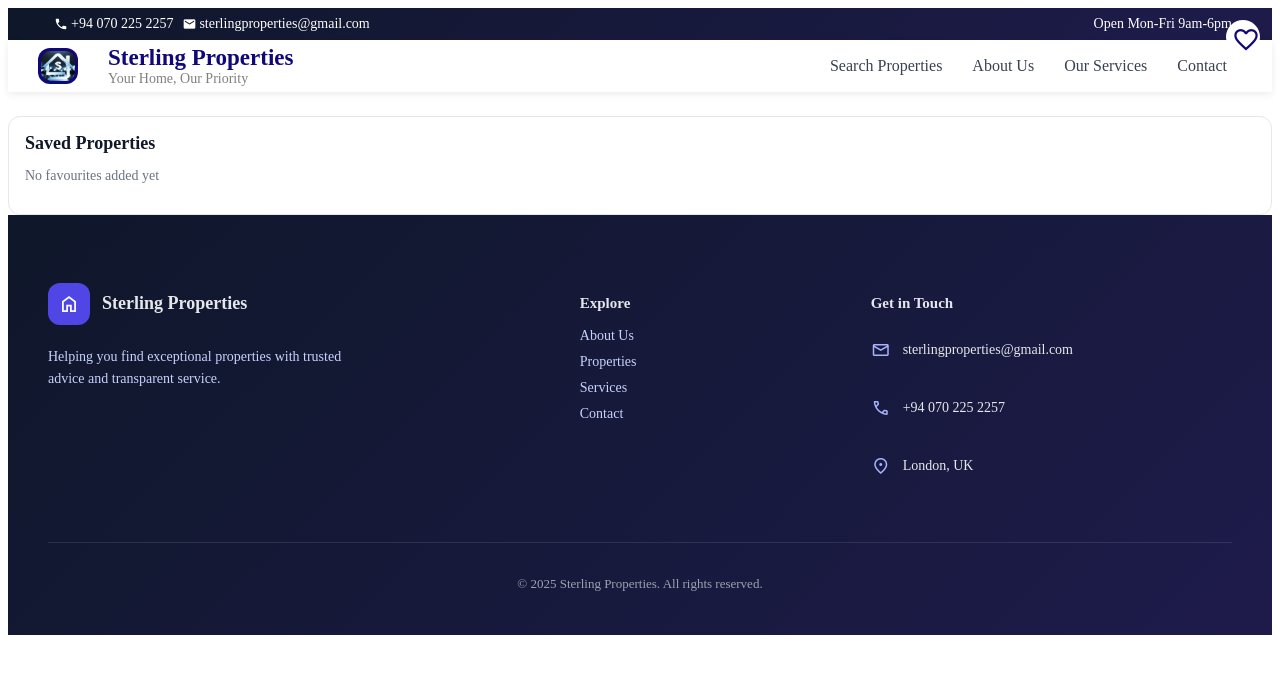
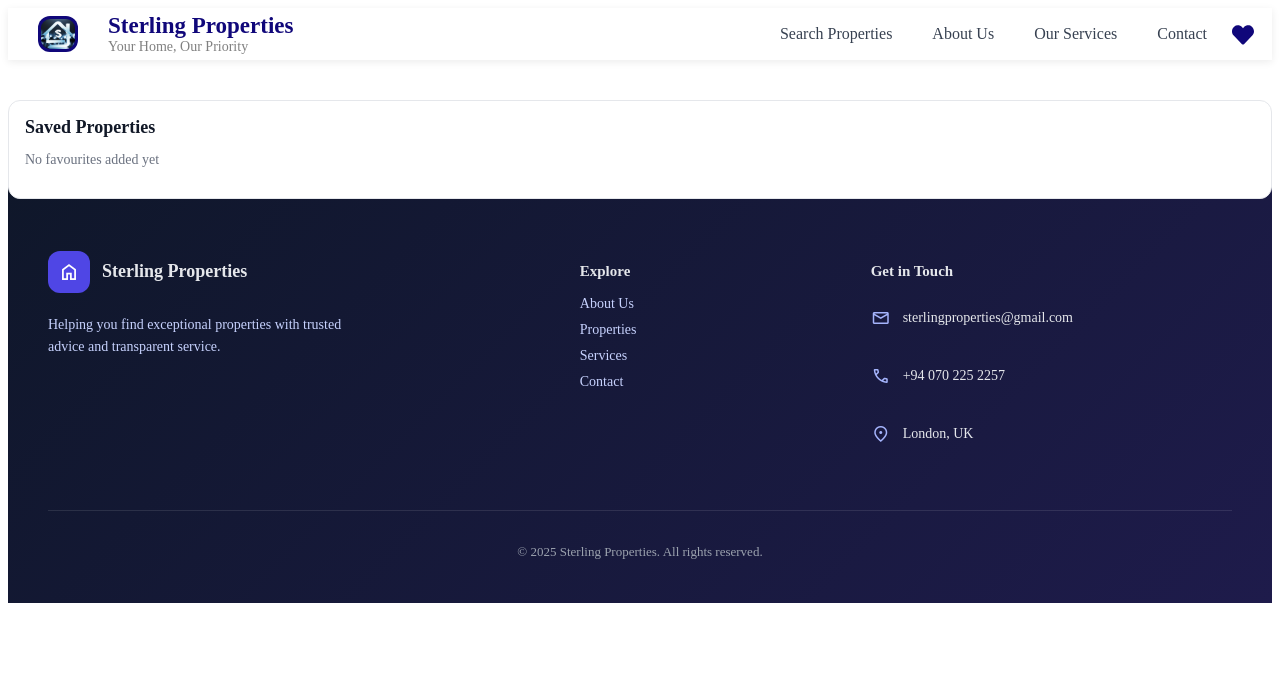
Before and after one commit to RakinduNiwunhella/Estate-Agent-Client-side-Web-Application, a React (Vite) app: page /favourites in a window 1280 px wide. Shown: the top 674 px of the page. Built offline with nearby package versions, Linux system fonts and the light colour scheme.

Commit message:
Fixed header and add section anchors for smooth scroll
updated navigation links to use section anchors, and replaced the heart icon with react-icons. Added IDs to About, Properties, and Services sections for anchor navigation.

```diff
--- a/src/components/About.jsx
+++ b/src/components/About.jsx
@@ -2,7 +2,7 @@ import "./About.css";
 
 const About = () => {
   return (
-    <section className="about">
+    <section className="about" id="about">
       <p className="about-tag">ABOUT US</p>
       <h2 className="about-title">Why Choose Premier Properties</h2>
 
--- a/src/components/Header.css
+++ b/src/components/Header.css
@@ -2,32 +2,6 @@
   position: sticky;
   top: 0;
   z-index: 1000;
-
-}
-/* Top bar */
-.top-bar {
-  background: linear-gradient(
-  135deg,
-  #0f172a,
-  #1e1b4b
-);  color: white;
-  display: flex;
-  justify-content: space-between;
-  padding: 8px 40px;
-  font-size: 14px;
-    vertical-align: middle;
-
-}
-.top-left {
-  display: flex;
-  align-items: center;
-  gap: 3px;
-}
-.top-bar-icon{
-  font-size: 14px;
-  vertical-align: middle;
-  margin-left: 6px;
-
 
 }
 
@@ -71,10 +45,10 @@
 /* Nav links */
 .nav-links a {
   position: relative;
-  margin: 0 15px;
   text-decoration: none;
   color: #374151;
-  padding-bottom: 4px;
+  display: flex;
+  align-items: center;
 }
 
 .nav-links a::after {
@@ -102,16 +76,27 @@
   background: transparent;
   border: none;
   cursor: pointer;
-  padding: 6px;
+  display: flex;
+  align-items: center;
+  padding-bottom: 6px;
 }
 
 .heart-icon {
-  font-size: 28px;
+  font-size: 22px;
   color: #10077a;
-  transition: color 0.25s ease, font-variation-settings 0.25s ease, transform 0.15s ease;
+  display: flex;
+  align-items: center;
+  transition: color 0.25s ease, transform 0.15s ease;
 }
 
 .fav-btn:hover .heart-icon {
   color: #e11d48;
   transform: scale(1.15);
 }
+
+.nav-links {
+  display: flex;
+  align-items: center;
+  gap: 40px;
+  margin-right: 35px;
+}
--- a/src/components/Header.jsx
+++ b/src/components/Header.jsx
@@ -1,28 +1,13 @@
 import React from "react";
 import { useNavigate } from "react-router-dom";
+import { FaHeart } from "react-icons/fa";
 import "./Header.css";
 
 const Header = () => {
   const navigate = useNavigate();
   return (
     <header className="header-wrapper">
-
-      {/* Top info bar */}
-      <div className="top-bar">
-        <div className="top-left">
-        <span className="material-icons top-bar-icon">phone</span>
-        <span>+94 070 225 2257</span>
-
-        <span className="material-icons top-bar-icon">email</span>
-        <span >sterlingproperties@gmail.com</span>
-        </div>
-        <div className="top-right">
-          Open Mon-Fri 9am-6pm
-        </div>
-      </div>
-
-      {/* Main navbar */}
-      <div className="main-nav">
+            <div className="main-nav">
         <div className="logo-section">
             <img className="logo" src="src/assets/Logo.webp" alt="Sterling Properties logo" />
           <div ></div>
@@ -33,19 +18,19 @@ const Header = () => {
         </div>
 
         <nav className="nav-links">
-          <a href="#">Search Properties</a>
-          <a href="#">About Us</a>
-          <a href="#">Our Services</a>
+          <a href="#properties">Search Properties</a>
+          <a href="#about">About Us</a>
+          <a href="#services">Our Services</a>
           <a href="#">Contact</a>
+          <button
+            className="fav-btn"
+            onClick={() => navigate("/favourites")}
+            title="View favourites"
+          >
+            <FaHeart className="heart-icon" />
+          </button>
         </nav>
 
-        <button
-          className="fav-btn"
-          onClick={() => navigate("/favourites")}
-          title="View favourites"
-        >
-          <span className="material-symbols-outlined heart-icon">favorite</span>
-        </button>
       </div>
 
     </header>
--- a/src/components/Properties.jsx
+++ b/src/components/Properties.jsx
@@ -76,7 +76,7 @@ export const Properties = ({ favourites, addToFavourites }) => {
   });
 
   return (
-    <div className="properties-wrapper">
+    <div className="properties-wrapper" id="properties">
       <div className="search-card">
         <div className="filters-row">
 
--- a/src/components/Services.jsx
+++ b/src/components/Services.jsx
@@ -13,7 +13,7 @@ import {
 
 function Services() {
   return (
-    <div className="services-page">
+    <div className="services-page" id="services">
       <header className="services-hero">
         <h1>Our Services</h1>
         <p>
--- a/src/index.css
+++ b/src/index.css
@@ -1,3 +1,6 @@
 :root {
   --header-height: 80px;
 }
+html {
+  scroll-behavior: smooth;
+}
```
Also changed, not shown: src/components/FilterProperties.jsx (added, +9 -0 lines).
